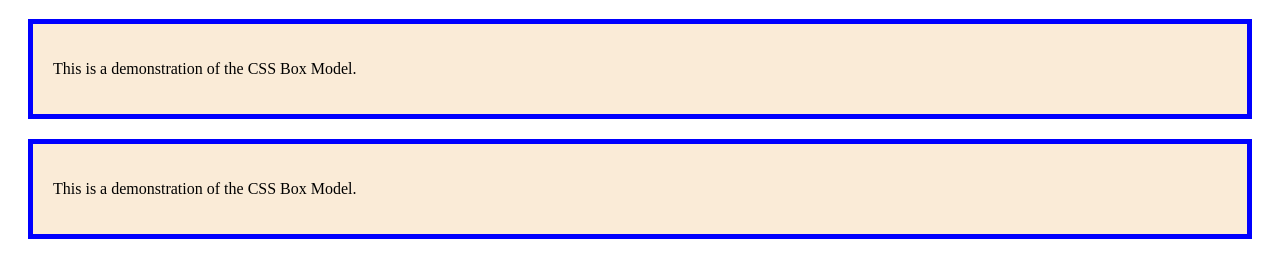
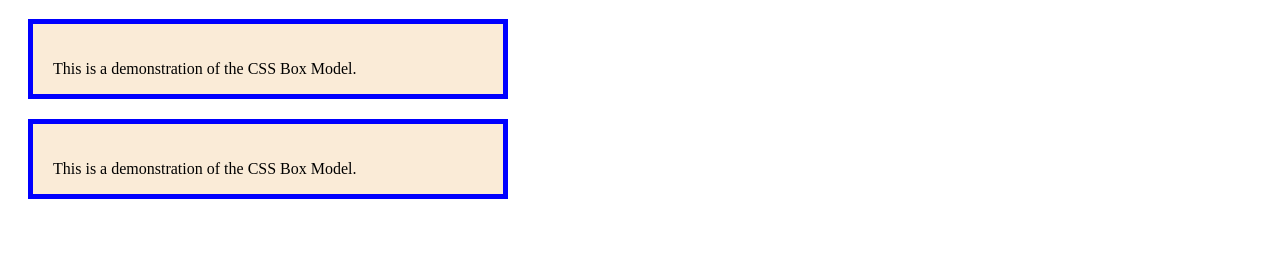
Before and after one commit to taypears/WebProgramming, a plain HTML site: page lab6-boxmodel.html in a window 1280 px wide. Shown: the part 61-338 px from the top of the page. Drawn offline with Linux system fonts and the light colour scheme.

Commit message:
finished maybe

```diff
--- a/lab6-boxmodel.html
+++ b/lab6-boxmodel.html
@@ -11,6 +11,8 @@
                 margin: 20px; /*3.*/
                 box-sizing: border-box; /*4.*/
                 background-color: antiquewhite; /*5.*/
+                width: 30rem;
+                height: 5rem;
             }
 
         </style>
```
